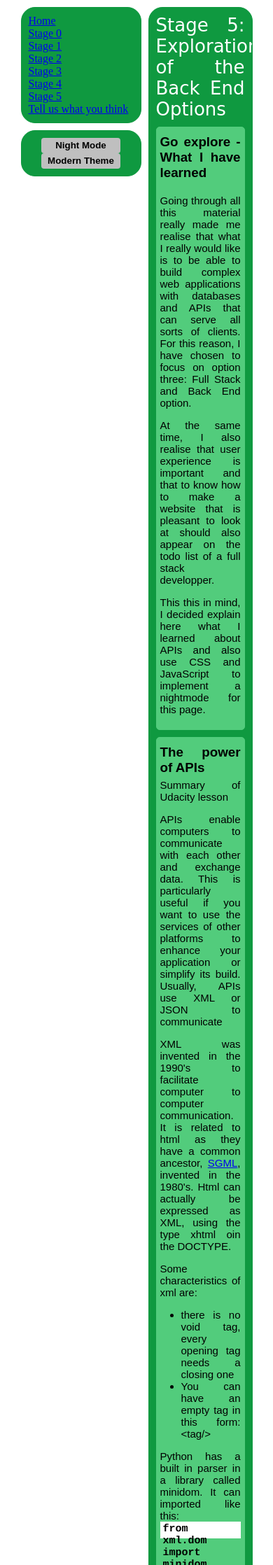
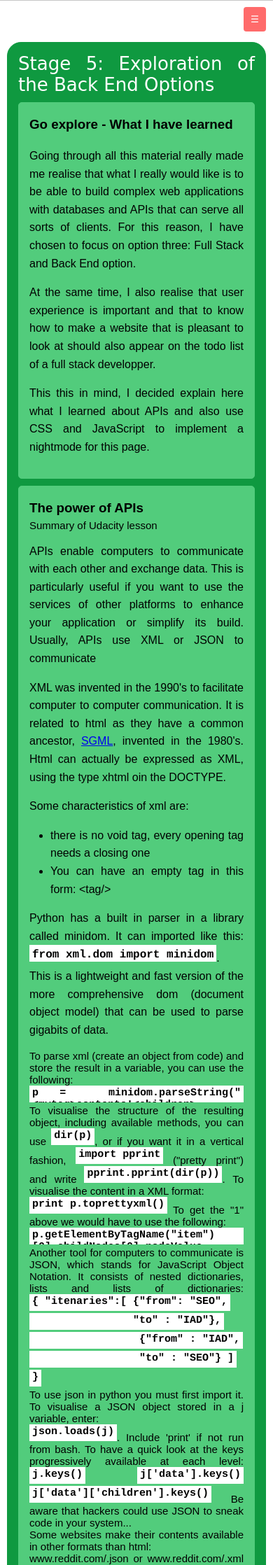
Before and after one commit to jeremief/jeremies-notes, a Flask app: page /five in a window 390 px wide. Shown: the top 2236 px of the page at 70% size. Run offline with Flask 3, Linux system fonts and the light colour scheme.

Commit message:
Feat: first version of mobile site

```diff
--- /dev/null
+++ b/static/stylesheets/mobile.css
@@ -0,0 +1,100 @@
+/* Mobile-first breakpoints */
+@media screen and (max-width: 768px) {
+  /* Layout adjustments */
+  html {
+    width: 100%;
+    margin: 0;
+    padding: 0;
+  }
+
+  /* Left menu adjustments */
+  .left-menu-container {
+    position: fixed;
+    top: 0;
+    left: 0;
+    width: 100%;
+    height: auto;
+    z-index: 1000;
+    background: var(--dark-bg);
+    padding: 10px;
+    transform: translateY(-100%);
+    transition: transform 0.3s ease;
+  }
+
+  .left-menu-container.active {
+    transform: translateY(0);
+  }
+
+  /* Mobile menu toggle button */
+  .mobile-menu-toggle {
+    display: block;
+    position: fixed;
+    top: 10px;
+    right: 10px;
+    z-index: 1001;
+    padding: 10px;
+    background: var(--primary-color);
+    border: none;
+    border-radius: 4px;
+    color: white;
+  }
+
+  /* Content adjustments */
+  .stage {
+    margin: 60px 10px 10px 10px;
+    width: auto;
+    padding: 15px;
+  }
+
+  /* Topic adjustments */
+  .topic {
+    padding: 15px;
+    margin: 10px 0;
+  }
+
+  /* Text adjustments */
+  p, li {
+    font-size: 16px;
+    line-height: 1.6;
+  }
+
+  /* Code block adjustments */
+  .code {
+    max-width: 100%;
+    overflow-x: auto;
+    white-space: pre-wrap;
+    word-wrap: break-word;
+  }
+
+  /* Button container adjustments */
+  .button-container {
+    display: flex;
+    gap: 10px;
+    padding: 10px;
+  }
+
+  .night-day-button,
+  .theme-toggle-button {
+    flex: 1;
+    padding: 12px;
+    font-size: 14px;
+  }
+
+  /* Form adjustments */
+  textarea, input[type="text"] {
+    width: 100%;
+    max-width: 100%;
+    box-sizing: border-box;
+  }
+}
+
+/* Tablet breakpoint */
+@media screen and (min-width: 769px) and (max-width: 1024px) {
+  .stage {
+    margin-left: 200px;
+  }
+
+  .left-menu-container {
+    width: 180px;
+  }
+}
--- a/templates/jeremiesnotesbase.html
+++ b/templates/jeremiesnotesbase.html
@@ -16,6 +16,8 @@
         <link rel="stylesheet" href="/static/stylesheets/notesstyle.css">
         <link rel="stylesheet" href="/static/stylesheets/modern-style.css">
         <meta charset="UTF-8">
+        <meta name="viewport" content="width=device-width, initial-scale=1.0">
+        <link rel="stylesheet" href="/static/stylesheets/mobile.css">
         <!-- Google Tag Manager -->
         <script>(function(w,d,s,l,i){w[l]=w[l]||[];w[l].push({'gtm.start':
         new Date().getTime(),event:'gtm.js'});var f=d.getElementsByTagName(s)[0],
@@ -25,6 +27,7 @@
         <!-- End Google Tag Manager -->
         <script src="https://code.jquery.com/jquery-3.6.0.min.js"></script>
         <script src="/static/scripts/script.js"></script>
+        <script src="/static/scripts/mobile.js"></script>
         <!-- Add Google Fonts for modern theme -->
         <link href="https://fonts.googleapis.com/css2?family=Inter:wght@400;500;600&display=swap" rel="stylesheet">
         <link href="https://fonts.googleapis.com/css2?family=Fira+Code&display=swap" rel="stylesheet">
@@ -56,6 +59,8 @@
             </div>
         </div>
 
+        <button class="mobile-menu-toggle">☰</button>
+
         {% block content %}
         {% endblock %}
     </body>
```
Also changed, not shown: static/scripts/mobile.js (added, +40 -0 lines).
